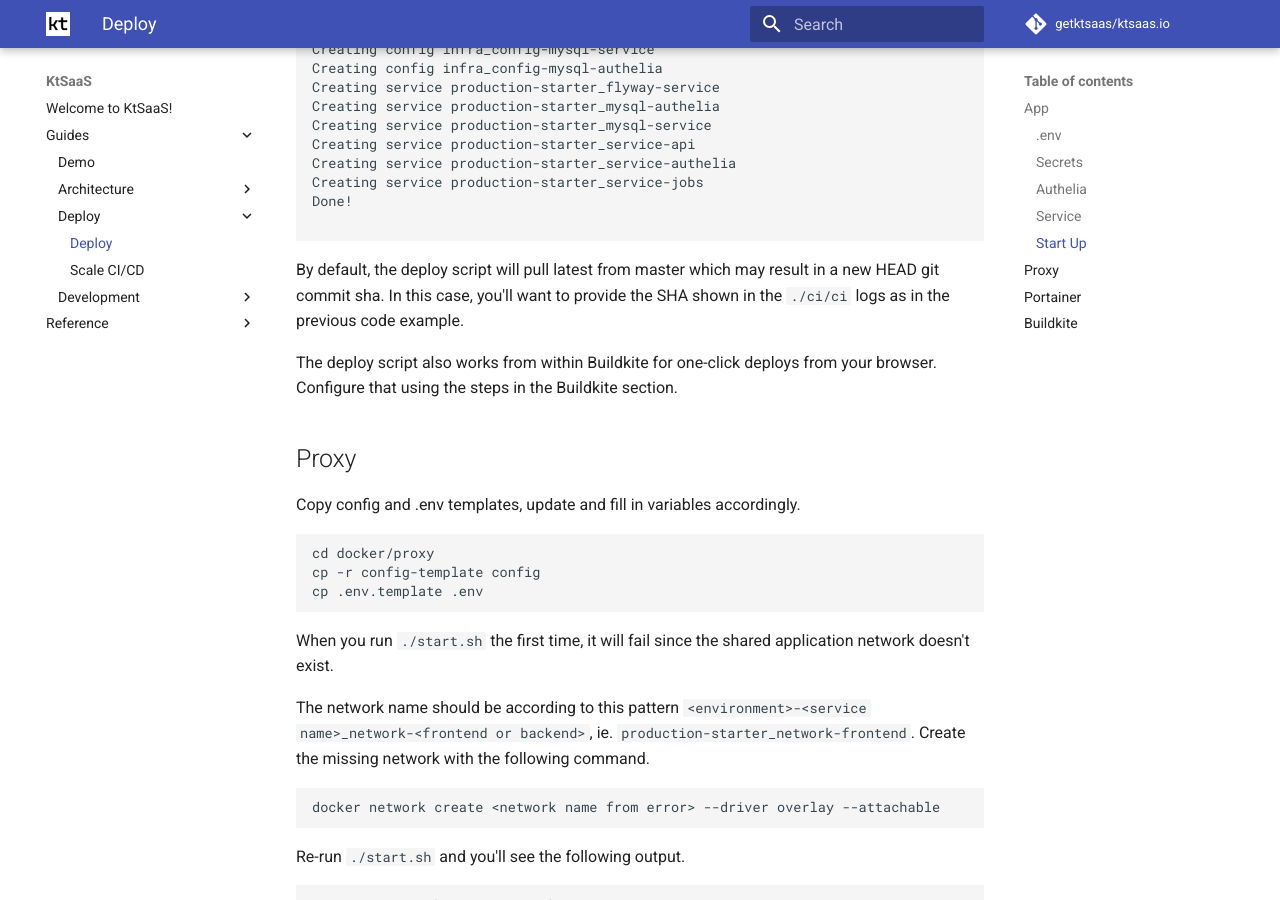
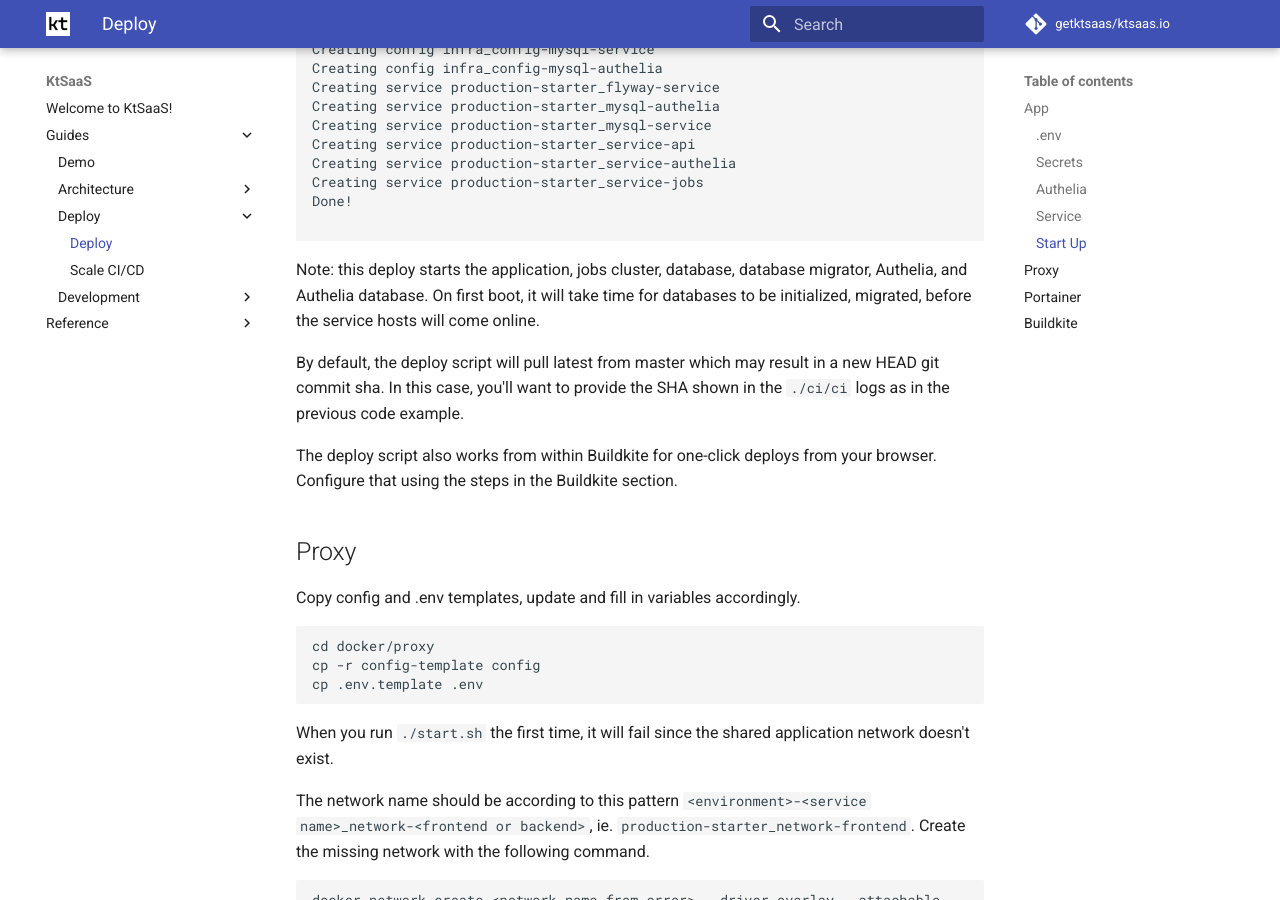
Before and after one commit to getktsaas/ktsaas.io, an MkDocs documentation site: the page built from docs/docs/guides/deploy/1-deploy.md, in a window 1280 px wide and 900 px high, scrolled down 2843 px. Built offline with MkDocs 1.6.1 and Material for MkDocs 9.7.7, drawn with Linux system fonts in a browser that asks for light colours; comment, search, counter and statistics services are not loaded.

Commit message:
Update docs

````diff
--- a/docs/docs/guides/deploy/1-deploy.md
+++ b/docs/docs/guides/deploy/1-deploy.md
@@ -118,6 +118,8 @@ Done!
 
 ```
 
+Note: this deploy starts the application, jobs cluster, database, database migrator, Authelia, and Authelia database. On first boot, it will take time for databases to be initialized, migrated, before the service hosts will come online.
+
 By default, the deploy script will pull latest from master which may result in a new HEAD git commit sha. In this case, you'll want to provide the SHA shown in the `./ci/ci` logs as in the previous code example.
 
 The deploy script also works from within Buildkite for one-click deploys from your browser. Configure that using the steps in the Buildkite section.
````
